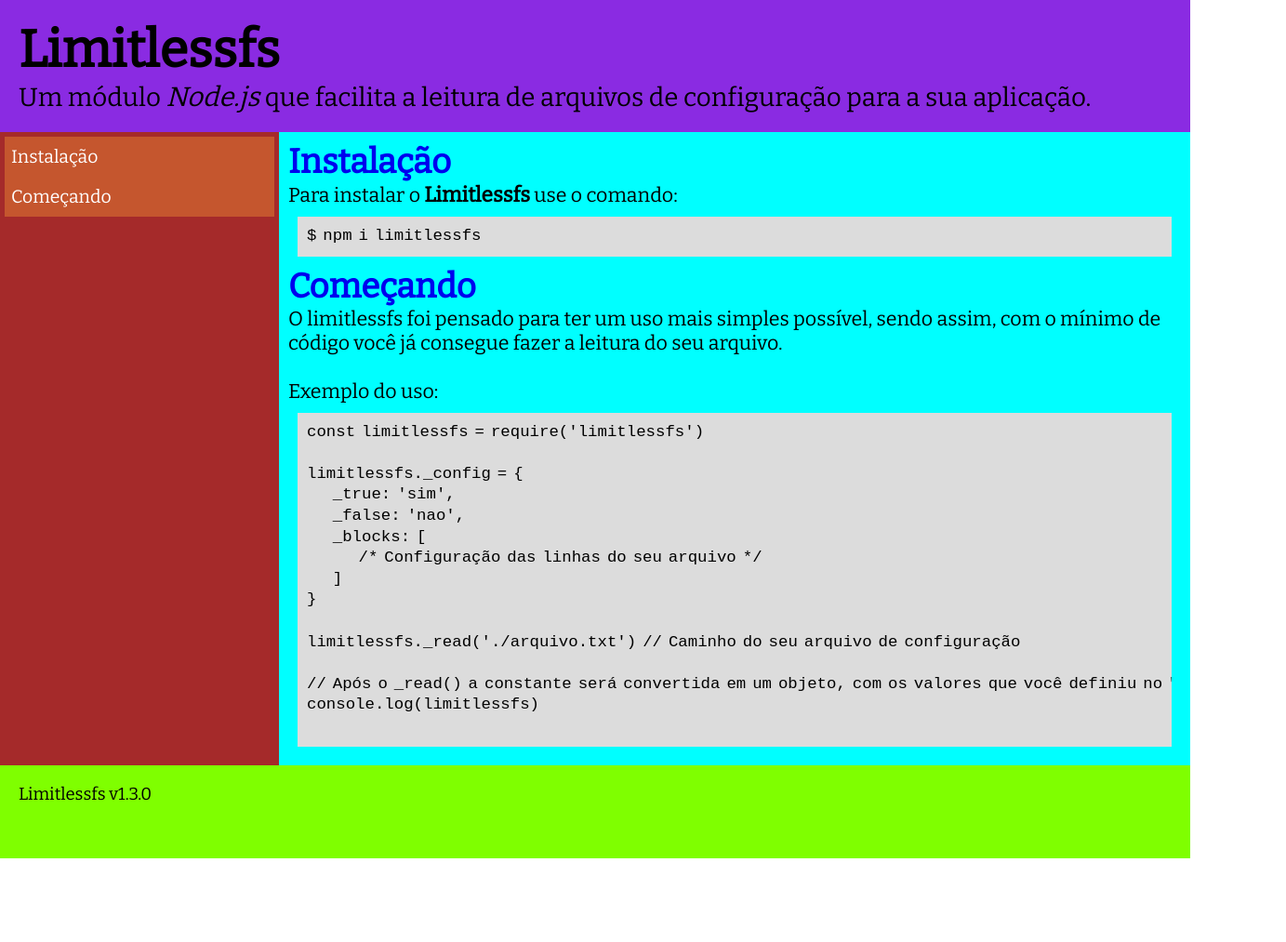
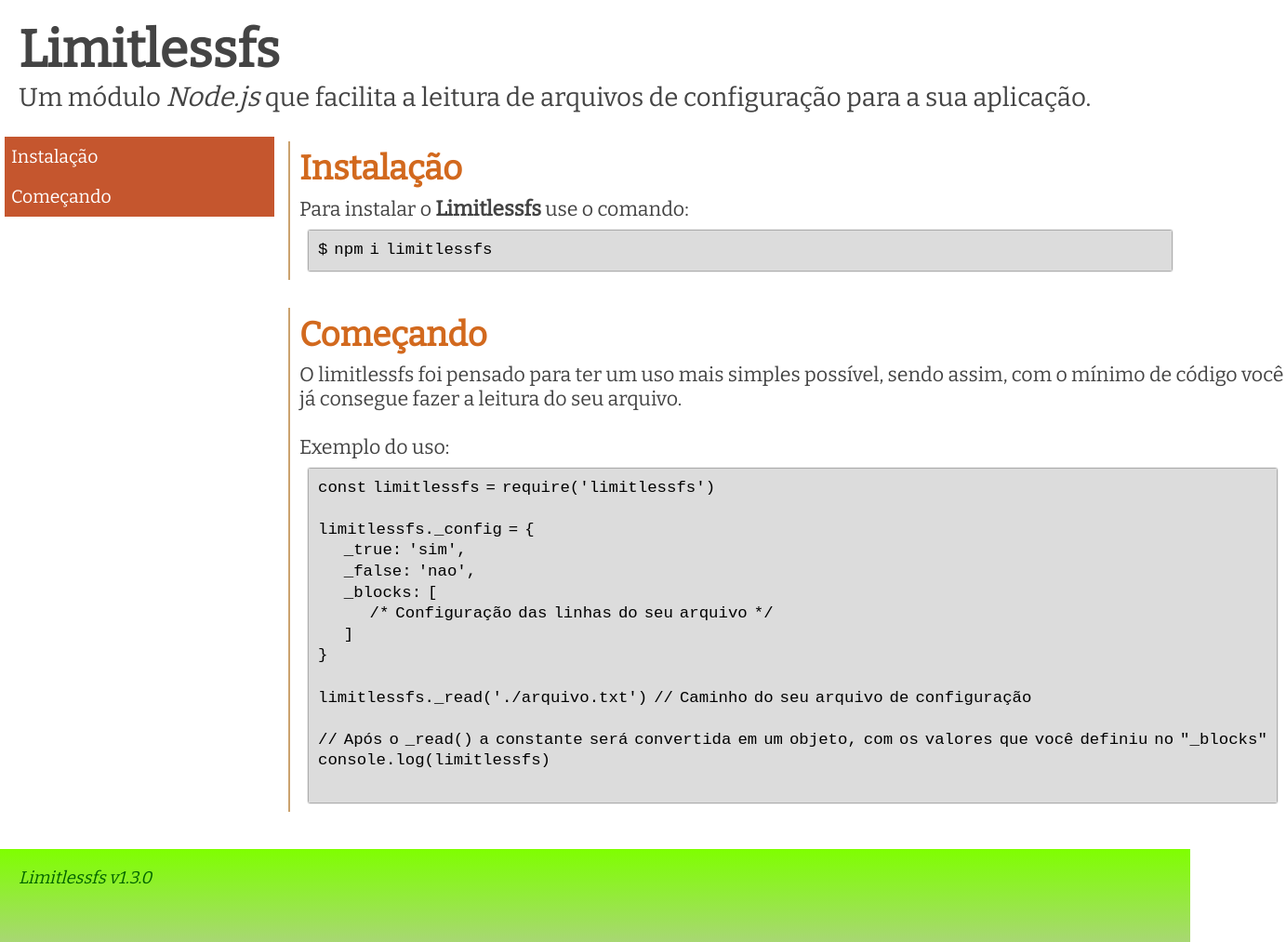
Before and after one commit to josueuni28/limitlessfs, a plain HTML site: page index.html in a window 1280 px wide. Shown: the whole page at 93% size, 1383 px wide, since content can reach past the window. Before the commit the page ends 923 px from the top, so only its background shows below. Drawn offline with nearby package versions, Linux system fonts and the light colour scheme.

Commit message:
Novo estilo

```diff
--- a/style.css
+++ b/style.css
@@ -11,17 +11,17 @@
 
 main {
     grid-area: conteudo;
-    background-color: aqua;
+    background-color: white;
     padding: 10px;
 }
 header {
     grid-area: cabecalho;
-    background-color: blueviolet;
+    background-color: white;
     padding: 20px;
 }
 nav {
     grid-area: navegacao;
-    background-color: brown;
+    background-color: white;
     display: flex;
     flex-direction: column;
     padding: 5px;
@@ -33,19 +33,21 @@
     color: white;
 }
 nav a:hover {
-    background-color: black;
-    color: yellow;
+    background-color: #8b2100;
 }
 
 footer {
     grid-area: rodape;
-    background-color: chartreuse;
+    background-image: linear-gradient(180deg, chartreuse, #a8d773);
     padding: 20px;
+    font-style: italic;
+    color: darkgreen;
 }
 
 body {
     font-family: 'Bitter', serif;
     display: grid;
+    color: #444;
 
     min-height: 100vh;
     /* max-width: 100vw ; */
@@ -64,6 +66,10 @@
 }
 h2 {
     font-size: 1.7em;
+    line-height: 1.7em;
+}
+h2 a {
+    color: chocolate;
 }
 header p {
     font-size: 1.5em;
@@ -73,6 +79,7 @@
     margin: 10px;
     overflow: auto ;
     position: relative ;
+    box-shadow: 0px 0px 2px black;
 }
 
 .code pre {
@@ -85,4 +92,13 @@
     font-size: 0.95em;
     line-height: 1.3em;
     word-spacing: -0.2em;
+    color: black;
 }
+
+.block {
+    display: table;
+    width: 100%;
+    margin-bottom: 30px;
+    border-left: 2px solid #cba36f;
+    padding-left: 10px;
+}
```
